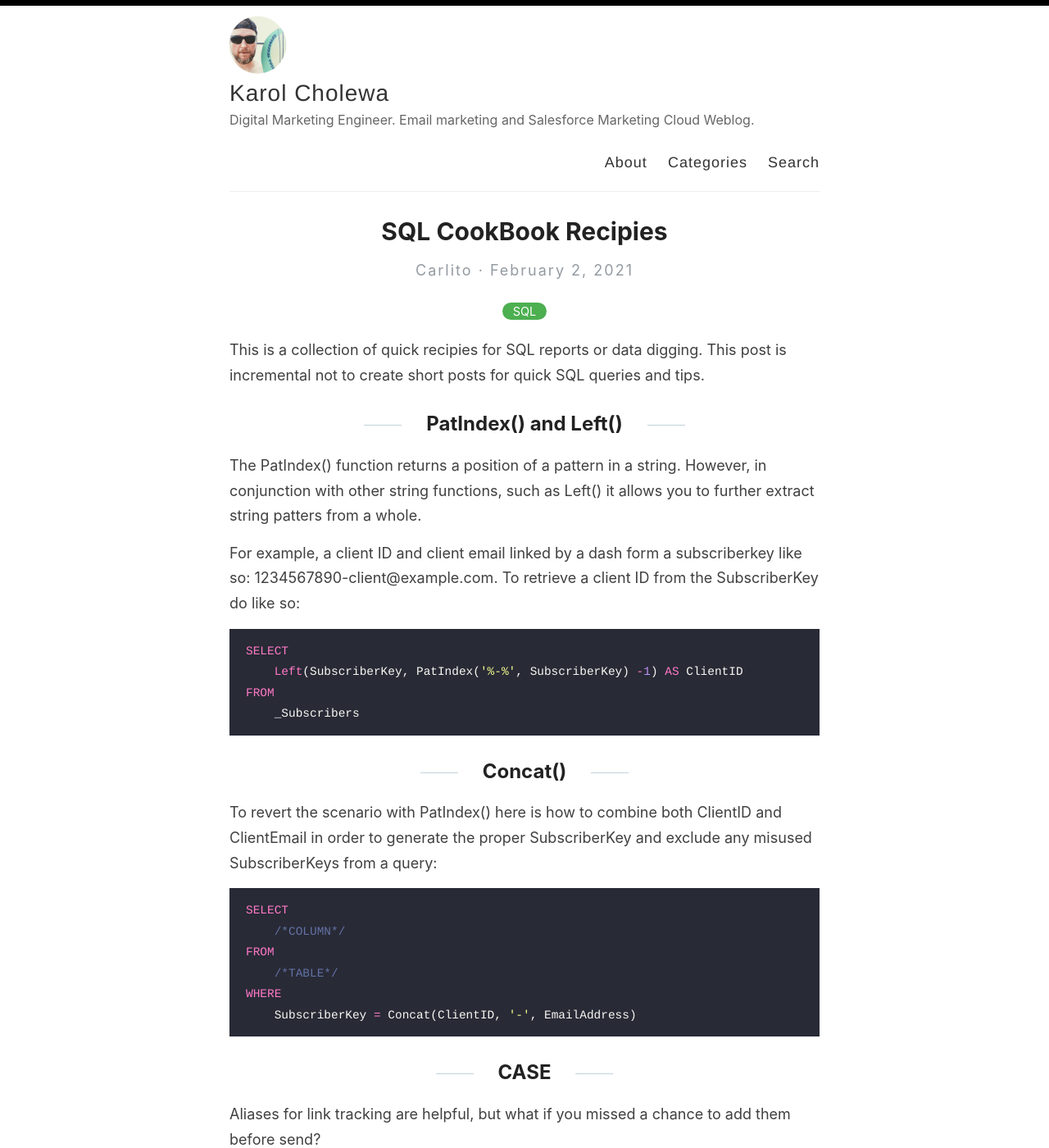
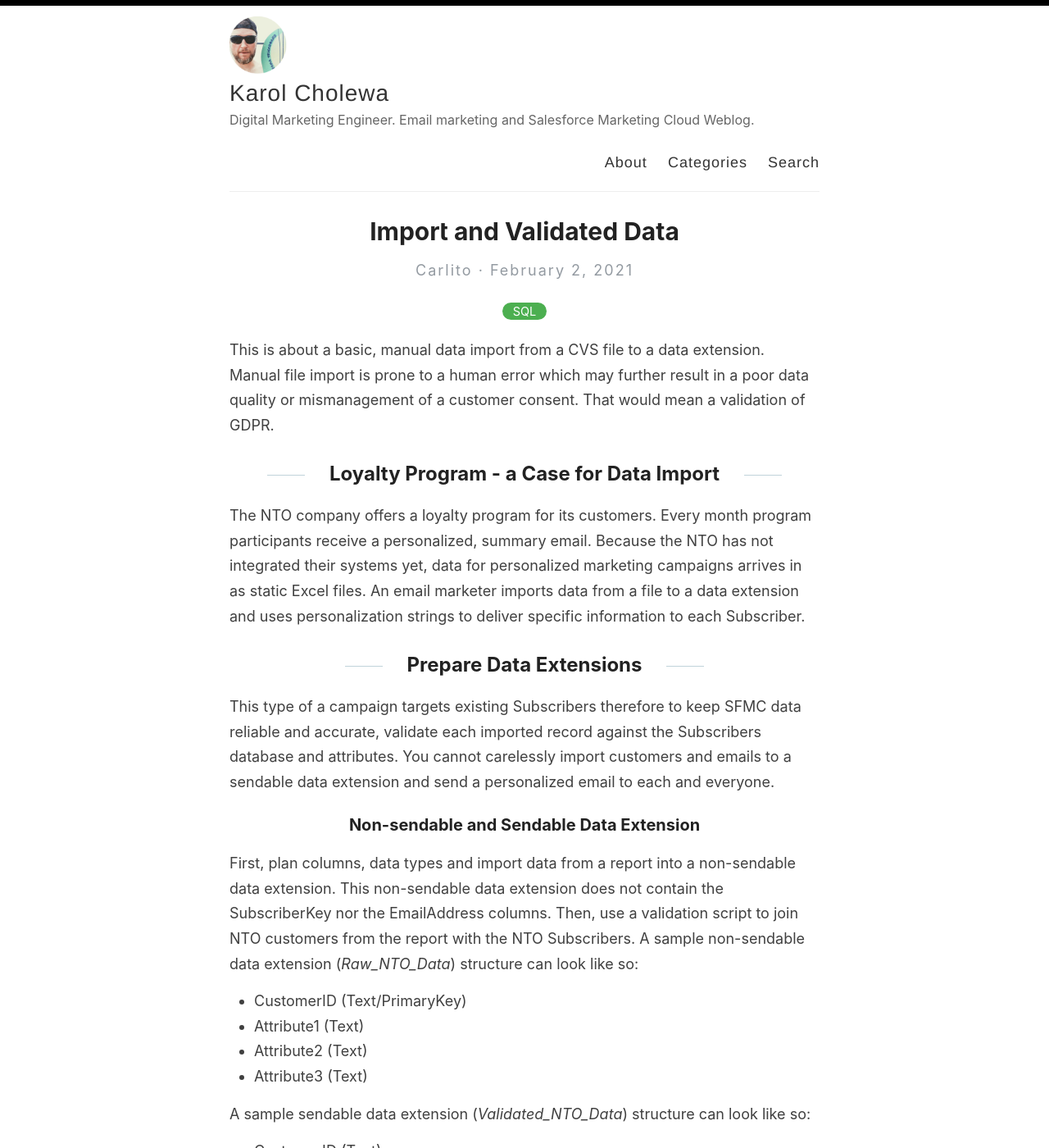
Before and after one commit to karolcholewa/blog, a Jekyll site: the page built from _posts/2021-02-02-sql-cookbook.md, in a window 1280 px wide and 1400 px high. Shown: the whole window at 82% size. Built offline with Jekyll 4.4.1, drawn with Linux system fonts in a browser that asks for light colours; some of the changed text lies outside the part shown.

Commit message:
updated posts, new post created

````diff
--- a/_posts/2021-02-02-sql-cookbook.md
+++ b/_posts/2021-02-02-sql-cookbook.md
@@ -1,86 +1,75 @@
 ---
 layout: post
-title: "SQL CookBook Recipies"
+title: "Import and Validated Data"
 categories: SQL
 ---
 
-This is a collection of quick recipies for SQL reports or data digging. This post is incremental not to create short posts for quick SQL queries and tips.
+This is about a basic, manual data import from a CVS file to a data extension. Manual file import is prone to a human error which may further result in a poor data quality or mismanagement of a customer consent. That would mean a validation of GDPR.
 
-## PatIndex() and Left()
-The PatIndex() function returns a position of a pattern in a string. However, in conjunction with other string functions, such as Left() it allows you to further extract string patters from a whole.
+## Loyalty Program - a Case for Data Import
+The NTO company offers a loyalty program for its customers. Every month program participants receive a personalized, summary email. Because the NTO has not integrated their systems yet, data for personalized marketing campaigns arrives in as static Excel files. An email marketer imports data from a file to a data extension and uses personalization strings to deliver specific information to each Subscriber.
 
-For example, a client ID and client email linked by a dash form a subscriberkey like so: 1234567890-client@example.com. To retrieve a client ID from the SubscriberKey do like so:
+## Prepare Data Extensions
+This type of a campaign targets existing Subscribers therefore to keep SFMC data reliable and accurate, validate each imported record against the Subscribers database and attributes. You cannot carelessly import customers and emails to a sendable data extension and send a personalized email to each and everyone.
+
+### Non-sendable and Sendable Data Extension
+First, plan columns, data types and import data from a report into a non-sendable data extension. This non-sendable data extension does not contain the SubscriberKey nor the EmailAddress columns. Then, use a validation script to join NTO customers from the report with the NTO Subscribers.
+A sample non-sendable data extension (*Raw_NTO_Data*) structure can look like so:
+
+- CustomerID (Text/PrimaryKey)
+- Attribute1 (Text)
+- Attribute2 (Text)
+- Attribute3 (Text)
+
+A sample sendable data extension (*Validated_NTO_Data*) structure can look like so:
+- CustomerID (Text)
+- Attribute1 (Text)
+- Attribute2 (Text)
+- Attribute3 (Text)
+- SubscriberKey (Text/PrimaryKey)
+- Email (EmailAddress)
+
+## Validate Imported Data
+After you import raw data from a CSV file to the non-sendable data extension (*Raw_NTO_Data*), you can validate data in a QueryStudio or using a SQL Activity with the resulting, sendable data extension (*Validated_NTO_Data*).
 
 ```sql
 SELECT
-    Left(SubscriberKey, PatIndex('%-%', SubscriberKey) -1) AS ClientID
-FROM
-    _Subscribers
+    a.CustomerID
+    ,s.SubscriberKey
+    ,s.EmailAddress as Email
+    ,a.Attribute1
+    ,a.Attribute2
+    ,a.Attribute3
+FROM  [RAW_NTO_Data] a
+LEFT JOIN
+    ENT._EnterpriseAttribute e on a.CustomerID = e.[Distributor ID]
+INNER JOIN
+    ENT._Subscribers s on e._SubscriberID = s.SubscriberID
+WHERE s.Status = 'Active'
+AND s.[DateUnsubscribed] IS NULL
+AND e.[Distributor ID] IS NOT NULL
+/*AND e.Subscriptions LIKE '%PL-%'
+AND s.Subscriberkey LIKE '%-%' + '%@%'*/
 ```
+This query results in a list of active Subscribers along with additional attributes for personalization.
 
-## Concat()
-To revert the scenario with PatIndex() here is how to combine both ClientID and ClientEmail in order to generate the proper SubscriberKey and exclude any misused SubscriberKeys from a query:
+## Excluded Customers
+After validation you may want to send a list of excluded from the email campaign customers to the NTO Customer Support Team so they can reach out to them for example by phone or SMS.
 
 ```sql
 SELECT
-    /*COLUMN*/
-FROM
-    /*TABLE*/
-WHERE
-    SubscriberKey = Concat(ClientID, '-', EmailAddress)
+    T1.CustomerID
+    ,s.EmailAddress
+    ,e.Subscriptions
+    ,s.Status
+    ,s.[DateUnsubscribed]
+FROM [RAW_NTO_Data] AS T1
+LEFT JOIN ENT._EnterpriseAttribute e ON T1.CustomerID = E.[Distributor ID]
+INNER JOIN ENT._Subscribers s ON e._SubscriberID = s.SubscriberID
+WHERE NOT EXISTS
+    (
+        SELECT T2.CustomerID
+        FROM [Validated_NTO_Data] T2
+        WHERE T2.CustomerID = T1.CustomerID
+    )
 ```
-
-## CASE
-Aliases for link tracking are helpful, but what if you missed a chance to add them before send?
-
-Just another use for the CASE statement.
-
-```sql
-SELECT
-    CASE
-        WHEN LinkName LIKE 'https://domain.com/articles/%' THEN 'Link to an article'
-        WHEN LinkName LIKE 'https://shop.domain.com/%' THEN 'Link to e-commerce'
-    END AS LinkAlias
-FROM _Click
-WHERE JobID = '12345'
-```
-
-## Did Not Open for X Days
-To find subscribers who opened an email up to five days ago:
-
-```sql
-SELECT DISTINCT s.SubscriberKey
-FROM _Sent s
-LEFT JOIN _Open o ON s.SubscriberKey = o.SubscriberKey
-WHERE DateDiff(day, s.EventDate, GetUTCDate()) <= 5
-AND o.SubscriberKey is NULL
-```
-
-To find subscribers who did not open an email for the past 90 days:
-
-```sql
-SELECT s.SubscriberKey
-FROM _Subscribers s
-WHERE s.SubscriberKey NOT IN
-        (SELECT o.SubscriberKey
-        FROM _Open o
-        WHERE o.EventDate >= DateAdd(day, -90, GetDate())
-        )
-```
-
-## Convert()
-Profile attributes are stored by the platform as a string type, irrespective of the data types assigned to them. The platform casts them to their assigned type. But what if the assigned type for attributes stored in All Subscribers or a data extension is misused?
-
-For example you want to build a segment for people between age 18 to 40. Date of birth stored in the DOB attribute in a data extension is in text. Here is how to covert it:
-
-```sql
-SELECT
-    FirstName
-    ,LastName
-    ,DoB
-FROM MyDataExtension
-WHERE
-    (Year(GetUTCDate()) - Year(Convert(date, Convert(varchar, DoB))) < 41
-    AND
-     Year(GetUTCDate()) - Year(Convert(date, Convert(varchar, DoB))) > 17)
-```
````
Also changed, not shown: _pages/about.md (+7 -3 lines), _posts/2021-03-12-import-and-validate-data.md (added, +86 -0 lines).
